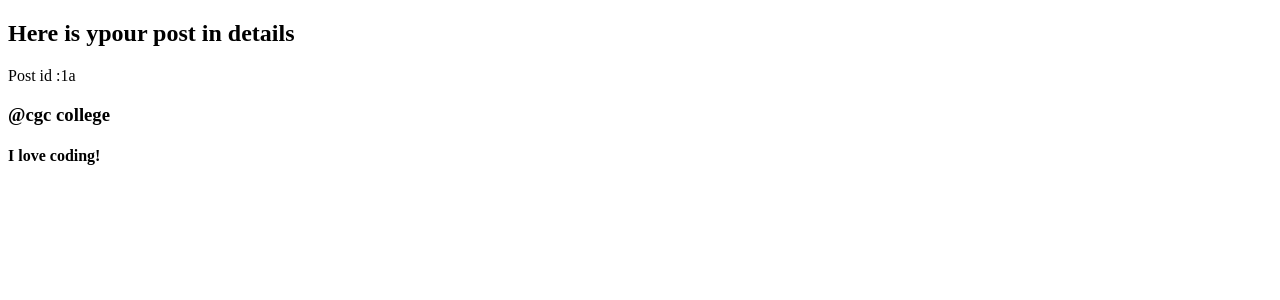
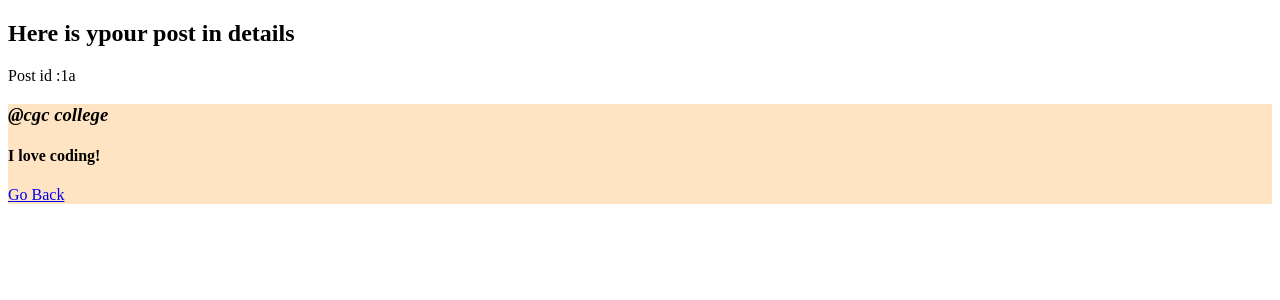
Before and after one commit to akavinashparma2006/Rest-Api, a Node server app: page /posts/1a in a window 1280 px wide. Shown: the top 300 px of the page. Run offline with Node 20, Linux system fonts and the light colour scheme.

Commit message:
added element to page

```diff
--- a/index.js
+++ b/index.js
@@ -67,12 +67,12 @@ app.get("/posts/:id",(req,res)=>{
     let {id}=req.params;
     console.log(id);
     let post=posts.find((p)=>id===p.id);
-    console.log(post);
+    // console.log(post);
 
     res.render("show.ejs",{post});
 
 
-    res.send("request working ")
+    // res.send("request working ")
 });
 
 
--- a/views/index.ejs
+++ b/views/index.ejs
@@ -13,6 +13,8 @@
         <div class="post">
             <h3 class="user">@<%=post.username%></h3>
             <h4 class="content"><%=post.content%></h4>
+            <br>
+            <a href="http://localhost:8080/posts/<%=post.id%>">See in Details</a>
         </div>
 
    <% }%>
--- a/views/show.ejs
+++ b/views/show.ejs
@@ -4,6 +4,7 @@
     <meta charset="UTF-8">
     <meta name="viewport" content="width=device-width, initial-scale=1.0">
     <title>Post in Detail</title>
+    <link rel="stylesheet" href="/style.css">
 </head>
 <body>
     <h2>Here is ypour post in details</h2>
@@ -13,6 +14,7 @@
     <div class="post">
         <h3 class="user">@<%=post.username%></h3>
         <h4 class="content"><%=post.content%></h4>
+        <a href="http://localhost:8080/posts">Go Back</a>
     </div>
 
 </body>
```
Also changed, not shown: 1 other file.
